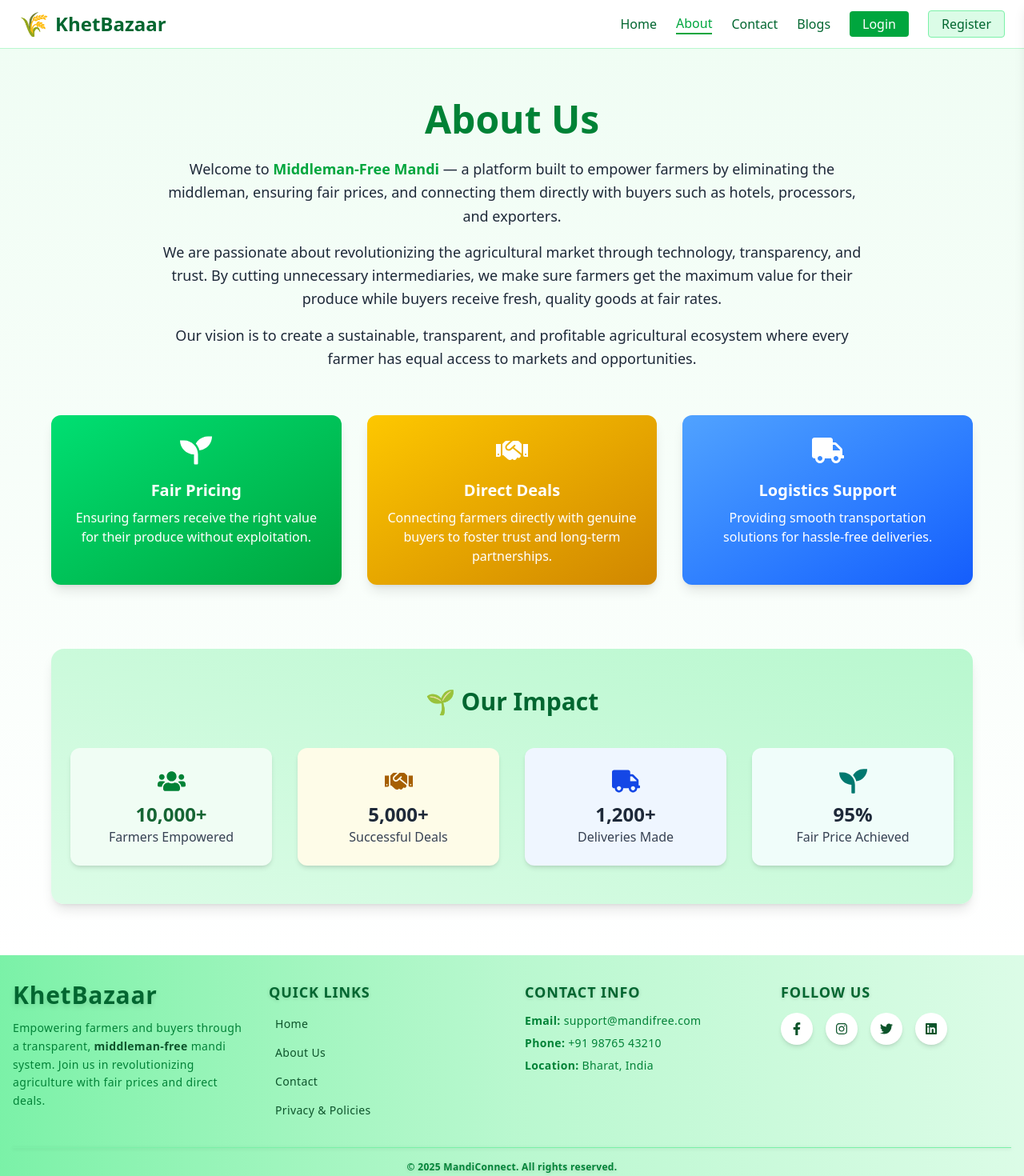
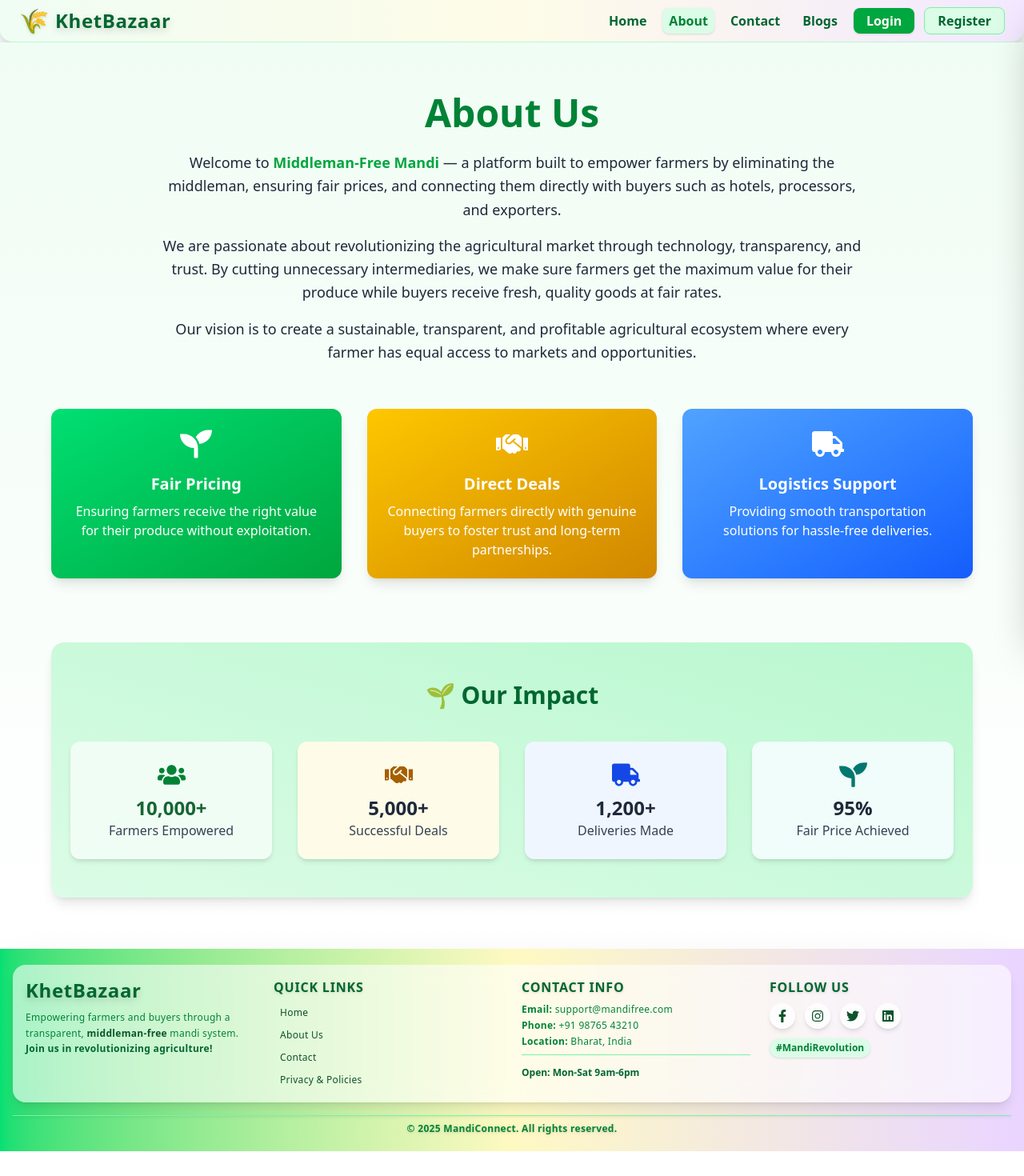
Before and after one commit to Amitsharma7300/KhetBazaar-MiddlemanFreeMandiPlatform, a React (Vite) app in the folder Client/: page /about in a window 1280 px wide. Shown: the top 1470 px of the page at 80% size. After the commit the page ends 1439 px from the top, so only its background shows below. Built offline with nearby package versions, Linux system fonts and the light colour scheme.

Commit message:
last commit

```diff
--- a/Client/src/components/Navbar.jsx
+++ b/Client/src/components/Navbar.jsx
@@ -1,7 +1,7 @@
 import { useState } from "react";
+import { FaBars, FaTimes } from "react-icons/fa";
 import { NavLink } from "react-router-dom";
 import { useAuth } from "../context/AuthContext";
-import { FaBars, FaTimes } from "react-icons/fa";
 
 export default function Navbar() {
   const { user, logout } = useAuth();
@@ -10,15 +10,15 @@ export default function Navbar() {
   const closeMenu = () => setIsMenuOpen(false);
 
   return (
-    <nav className="bg-white shadow-md px-6 py-3 flex items-center justify-between border-b border-green-200">
+    <nav className="bg-gradient-to-r from-green-50 via-yellow-50 to-purple-100 shadow-lg px-6 py-2 flex items-center justify-between border-b border-green-200 rounded-b-2xl">
       {/* Logo */}
-      <NavLink to="/" className="flex items-center gap-2 hover:opacity-80 transition-opacity">
-        <span className="text-3xl">🌾</span>
-        <h1 className="font-bold text-2xl text-green-800">KhetBazaar</h1>
+      <NavLink to="/" className="flex items-center gap-2 hover:opacity-90 transition-opacity">
+        <span className="text-3xl drop-shadow">🌾</span>
+        <h1 className="font-extrabold text-2xl text-green-800 tracking-wide drop-shadow-lg">KhetBazaar</h1>
       </NavLink>
 
       {/* Desktop Links */}
-      <div className="hidden md:flex items-center gap-6">
+      <div className="hidden md:flex items-center gap-3">
         <NavLinks user={user} logout={logout} closeMenu={closeMenu} />
       </div>
 
@@ -26,7 +26,7 @@ export default function Navbar() {
       <div className="md:hidden">
         <button
           onClick={() => setIsMenuOpen(!isMenuOpen)}
-          className="text-green-800 text-2xl focus:outline-none"
+          className="text-green-800 text-2xl focus:outline-none transition-transform hover:scale-110"
         >
           {isMenuOpen ? <FaTimes /> : <FaBars />}
         </button>
@@ -42,11 +42,11 @@ export default function Navbar() {
 
       {/* Mobile Slide Menu */}
       <div
-        className={`fixed top-0 right-0 h-full w-64 bg-white shadow-lg z-50 transform transition-transform duration-300 ${
+        className={`fixed top-0 right-0 h-full w-64 bg-gradient-to-br from-green-50 via-yellow-50 to-purple-100 shadow-2xl z-50 transform transition-transform duration-300 rounded-l-2xl ${
           isMenuOpen ? "translate-x-0" : "translate-x-full"
         }`}
       >
-        <div className="flex flex-col p-6 gap-6">
+        <div className="flex flex-col p-6 gap-3">
           <NavLinks user={user} logout={logout} closeMenu={closeMenu} />
         </div>
       </div>
@@ -56,16 +56,18 @@ export default function Navbar() {
 
 function NavLinks({ user, logout, closeMenu }) {
   const linkStyle = ({ isActive }) =>
-    `font-medium transition-colors duration-200 ${
-      isActive ? "text-green-600 border-b-2 border-green-600" : "text-green-800 hover:text-green-600"
+    `font-semibold transition-colors duration-200 px-2 py-1 rounded-lg ${
+      isActive
+        ? "text-green-700 bg-green-100 shadow"
+        : "text-green-800 hover:text-green-700 hover:bg-green-50"
     }`;
 
   const btnLogin =
-    "bg-green-600 text-white font-medium px-4 py-1 rounded hover:bg-green-700 transition-colors";
+    "bg-green-600 text-white font-semibold px-4 py-1 rounded-lg shadow hover:bg-green-700 transition-colors";
   const btnRegister =
-    "bg-green-100 text-green-800 font-medium px-4 py-1 rounded border border-green-300 hover:bg-green-200 transition-colors";
+    "bg-green-100 text-green-800 font-semibold px-4 py-1 rounded-lg border border-green-300 hover:bg-green-200 transition-colors";
   const btnLogout =
-    "bg-red-100 text-red-600 font-medium px-4 py-1 rounded hover:bg-red-200 transition-colors";
+    "bg-red-100 text-red-600 font-semibold px-4 py-1 rounded-lg hover:bg-red-200 transition-colors";
 
   return (
     <>
@@ -78,7 +80,6 @@ function NavLinks({ user, logout, closeMenu }) {
       <NavLink to="/contact" className={linkStyle} onClick={closeMenu}>
         Contact
       </NavLink>
-      {/* ✅ New Blogs link */}
       <NavLink to="/blogs" className={linkStyle} onClick={closeMenu}>
         Blogs
       </NavLink>
--- a/Client/src/components/footer.jsx
+++ b/Client/src/components/footer.jsx
@@ -2,29 +2,30 @@ import { FaFacebookF, FaInstagram, FaLinkedin, FaTwitter } from "react-icons/fa"
 
 const Footer = () => {
   return (
-    <footer className="bg-gradient-to-r from-green-300 via-green-200 to-green-100 text-green-900 shadow-lg font-sans">
-      <div className="max-w-7xl mx-auto px-4 py-8">
+    <footer className="bg-gradient-to-r from-green-400 via-yellow-100 to-purple-200 text-green-900 shadow-2xl font-sans relative">
+      <div className="max-w-7xl mx-auto px-4 py-5">
         {/* Main Footer Grid */}
-        <div className="grid grid-cols-1 sm:grid-cols-2 md:grid-cols-4 gap-8">
+        <div className="grid grid-cols-1 sm:grid-cols-2 md:grid-cols-4 gap-6 bg-white/60 backdrop-blur-md rounded-2xl shadow-lg p-4">
 
           {/* Brand Info */}
           <div>
-            <h2 className="text-3xl font-extrabold mb-3 text-green-800 tracking-wide drop-shadow-md">
+            <h2 className="text-2xl font-extrabold mb-2 text-green-800 tracking-wide drop-shadow-lg">
               KhetBazaar
             </h2>
-            <p className="text-sm text-green-700 leading-relaxed tracking-wide">
+            <p className="text-xs text-green-700 leading-relaxed tracking-wide">
               Empowering farmers and buyers through a transparent,{" "}
               <span className="font-semibold text-green-900">middleman-free</span>{" "}
-              mandi system. Join us in revolutionizing agriculture with fair prices and direct deals.
+              mandi system. <br />
+              <span className="text-green-800 font-bold">Join us in revolutionizing agriculture!</span>
             </p>
           </div>
 
           {/* Quick Links */}
           <div>
-            <h3 className="font-bold mb-3 text-green-800 tracking-wider uppercase text-lg drop-shadow-sm">
+            <h3 className="font-bold mb-2 text-green-800 tracking-wider uppercase text-base drop-shadow">
               Quick Links
             </h3>
-            <ul className="space-y-2 text-sm">
+            <ul className="space-y-1 text-xs">
               {[
                 { name: "Home", href: "/" },
                 { name: "About Us", href: "/about" },
@@ -34,7 +35,7 @@ const Footer = () => {
                 <li key={index}>
                   <a
                     href={link.href}
-                    className="block px-2 py-1 rounded transition-all duration-300 hover:bg-green-500 hover:text-white hover:shadow-md font-medium tracking-wide"
+                    className="block px-2 py-1 rounded transition-all duration-300 hover:bg-green-500 hover:text-white hover:shadow-lg font-medium tracking-wide"
                   >
                     {link.name}
                   </a>
@@ -45,10 +46,10 @@ const Footer = () => {
 
           {/* Contact Info */}
           <div>
-            <h3 className="font-bold mb-3 text-green-800 tracking-wider uppercase text-lg drop-shadow-sm">
+            <h3 className="font-bold mb-2 text-green-800 tracking-wider uppercase text-base drop-shadow">
               Contact Info
             </h3>
-            <ul className="text-sm space-y-2 text-green-700 tracking-wide">
+            <ul className="text-xs space-y-1 text-green-700 tracking-wide">
               <li>
                 <span className="font-semibold">Email:</span> support@mandifree.com
               </li>
@@ -59,14 +60,17 @@ const Footer = () => {
                 <span className="font-semibold">Location:</span> Bharat, India
               </li>
             </ul>
+            <div className="mt-2 border-t border-green-300 pt-2">
+              <span className="text-xs text-green-800 font-semibold">Open: Mon-Sat 9am-6pm</span>
+            </div>
           </div>
 
           {/* Social Links */}
           <div>
-            <h3 className="font-bold mb-3 text-green-800 tracking-wider uppercase text-lg drop-shadow-sm">
+            <h3 className="font-bold mb-2 text-green-800 tracking-wider uppercase text-base drop-shadow">
               Follow Us
             </h3>
-            <div className="flex gap-4">
+            <div className="flex gap-3">
               {[
                 { icon: <FaFacebookF />, link: "https://www.facebook.com/" },
                 { icon: <FaInstagram />, link: "https://www.instagram.com/" },
@@ -76,18 +80,23 @@ const Footer = () => {
                 <a
                   key={idx}
                   href={social.link}
-                  className="bg-white p-3 rounded-full shadow-md transition-all duration-300 hover:bg-green-600 hover:text-white hover:shadow-lg transform hover:scale-110"
+                  target="_blank"
+                  rel="noopener noreferrer"
+                  className="bg-white/80 p-2 rounded-full shadow-md transition-all duration-300 hover:bg-green-600 hover:text-white hover:shadow-xl transform hover:scale-110"
                   aria-label={`Follow us on ${social.link.split('//')[1].split('.')[0]}`}
                 >
-                  {social.icon}
+                  <span className="transition-transform duration-300 group-hover:scale-125">{social.icon}</span>
                 </a>
               ))}
+            </div>
+            <div className="mt-3 text-xs text-green-700 font-semibold">
+              <span className="inline-block bg-green-100 px-2 py-1 rounded-full shadow">#MandiRevolution</span>
             </div>
           </div>
         </div>
 
         {/* Bottom Footer */}
-        <div className="text-center text-xs text-green-700 mt-8 border-t border-green-300 pt-4 tracking-wide font-semibold drop-shadow-sm">
+        <div className="text-center text-xs text-green-700 mt-4 border-t border-green-300 pt-2 tracking-wide font-semibold drop-shadow">
           &copy; {new Date().getFullYear()} <span className="font-extrabold">MandiConnect</span>. All rights reserved.
         </div>
       </div>
```
